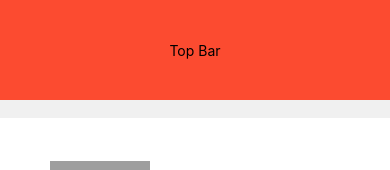
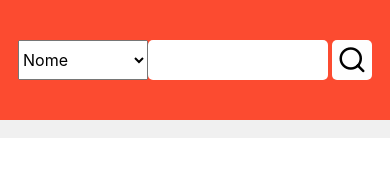
Before and after one commit to MeninoMenino/Pokedex-Native, a React Native app: screen / in a window 390 px wide. Shown: the top 170 px of the page. Built offline with nearby package versions, Linux system fonts and the light colour scheme; grey boxes are pictures that could not be loaded.

Commit message:
Implementação dos componentes da TopBar

```diff
--- a/App.js
+++ b/App.js
@@ -1,11 +1,22 @@
 import { StatusBar } from "expo-status-bar";
 import React, { useState } from "react";
-import { FlatList, StyleSheet, Text, View, SafeAreaView } from "react-native";
+import {
+  FlatList,
+  StyleSheet,
+  Picker,
+  View,
+  SafeAreaView,
+  TouchableOpacity,
+  TextInput,
+} from "react-native";
+
+import { Feather } from "@expo/vector-icons";
 
 import PokemonLine from "./src/components/PokemonLine";
 import PokemonModal from "./src/components/PokemonModal";
 
 export default function App() {
+  const [searchOption, setSearchOption] = useState("Name");
   const [modalVisible, setModalVisible] = useState(false);
   const [pokemon, setPokemon] = useState([
     {
@@ -67,7 +78,18 @@ export default function App() {
   return (
     <SafeAreaView style={styles.container}>
       <View style={styles.topBar}>
-        <Text>Top Bar</Text>
+        <Picker
+          selectedValue={searchOption}
+          style={styles.searchOptionPicker}
+          onValueChange={(itemValue, itemIndex) => setSearchOption(itemValue)}
+        >
+         <Picker.Item label="Nome" value="Name"/>
+         <Picker.Item label="Número" value="Number"/>
+        </Picker>
+        <TextInput style={styles.searchInput} />
+        <TouchableOpacity style={styles.searchButton}>
+          <Feather name="search" size={30} color="black" />
+        </TouchableOpacity>
       </View>
 
       <FlatList
@@ -91,9 +113,31 @@ const styles = StyleSheet.create({
   topBar: {
     flex: 1,
     backgroundColor: "#fc4b30",
-    paddingVertical: 50,
+    paddingVertical: 60,
     marginBottom: 15,
     justifyContent: "center",
     alignItems: "center",
+    flexDirection: "row",
+  },
+  searchOptionPicker: {
+    width: 130,
+    height: 40,
+  },
+  searchInput: {
+    width: 180,
+    height: 40,
+    backgroundColor: "#FFF",
+    fontSize: 15,
+    padding: 9,
+    borderRadius: 5,
+  },
+  searchButton: {
+    width: 40,
+    height: 40,
+    backgroundColor: "#fefefe",
+    marginLeft: 4,
+    justifyContent: "center",
+    alignItems: "center",
+    borderRadius: 5,
   },
 });
```
